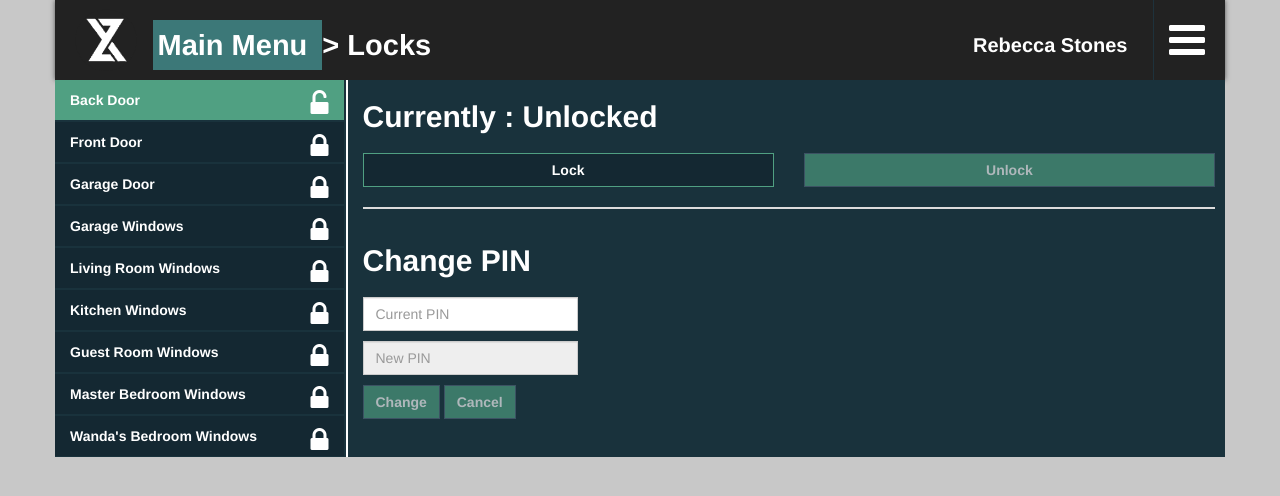
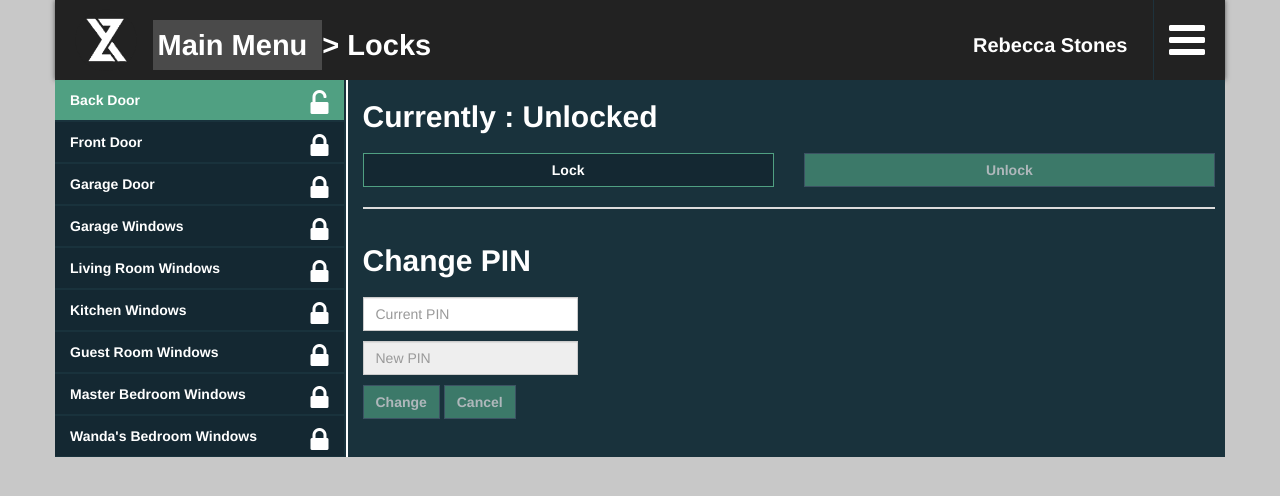
Before and after one commit to Jordanwmk/homeautomation, a plain HTML site: page lock.html in a window 1280 px wide. In both pictures the pointer is over the element "Main Menu". Drawn offline with nearby package versions, Linux system fonts and the light colour scheme; no server answers.

Commit message:
done color

```diff
--- a/css/style.css
+++ b/css/style.css
@@ -129,8 +129,8 @@ body {
 }
 
 .main-menu:hover {
-	background-color:rgb(60,120,120);
-	border-color:rgb(60,120,120);
+	background-color:rgb(74,74,74);
+	border-color:rgb(74,74,74);
 }
 
 .btnColour {
```
Also changed, not shown: lock.html (+0 -11 lines).
